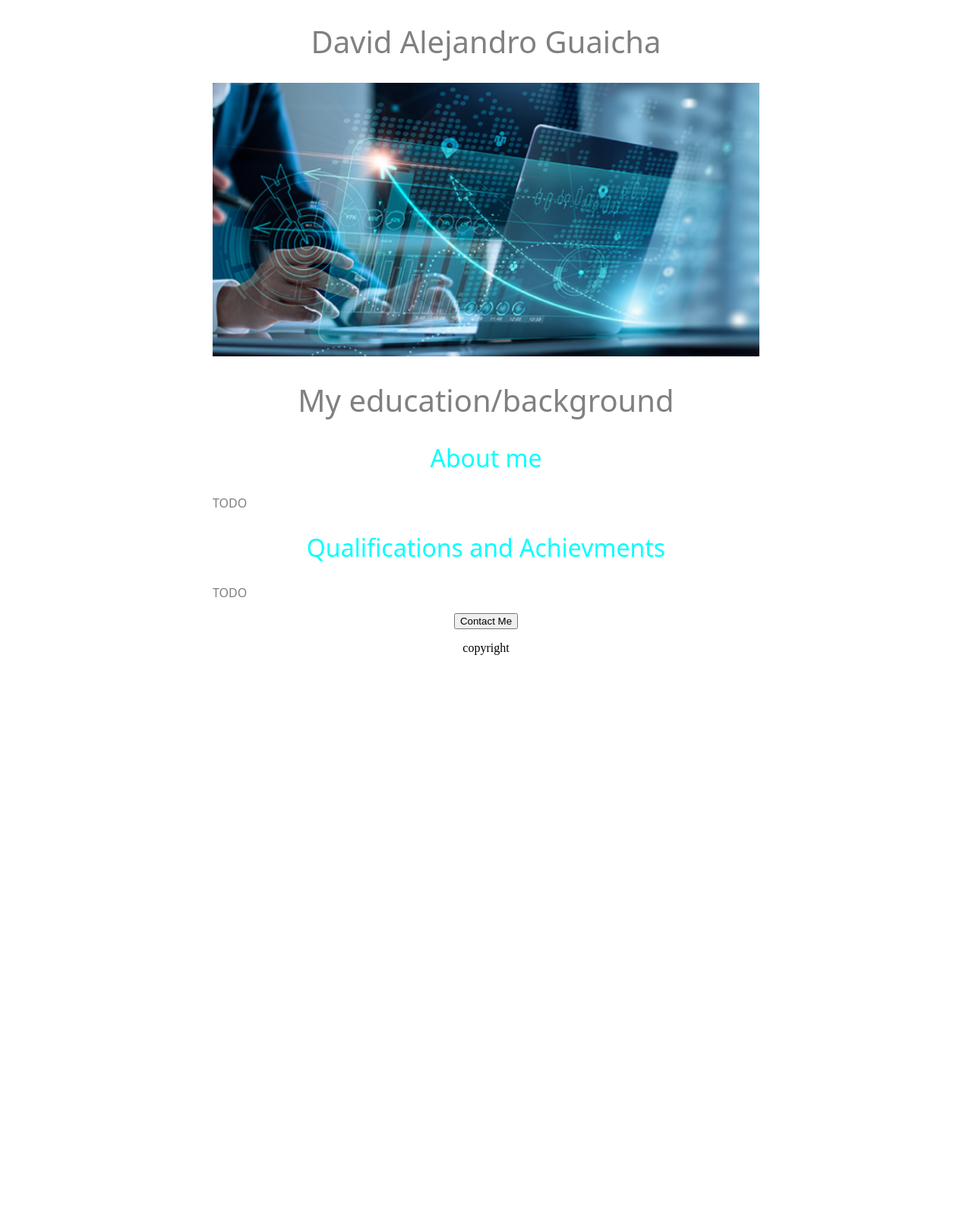
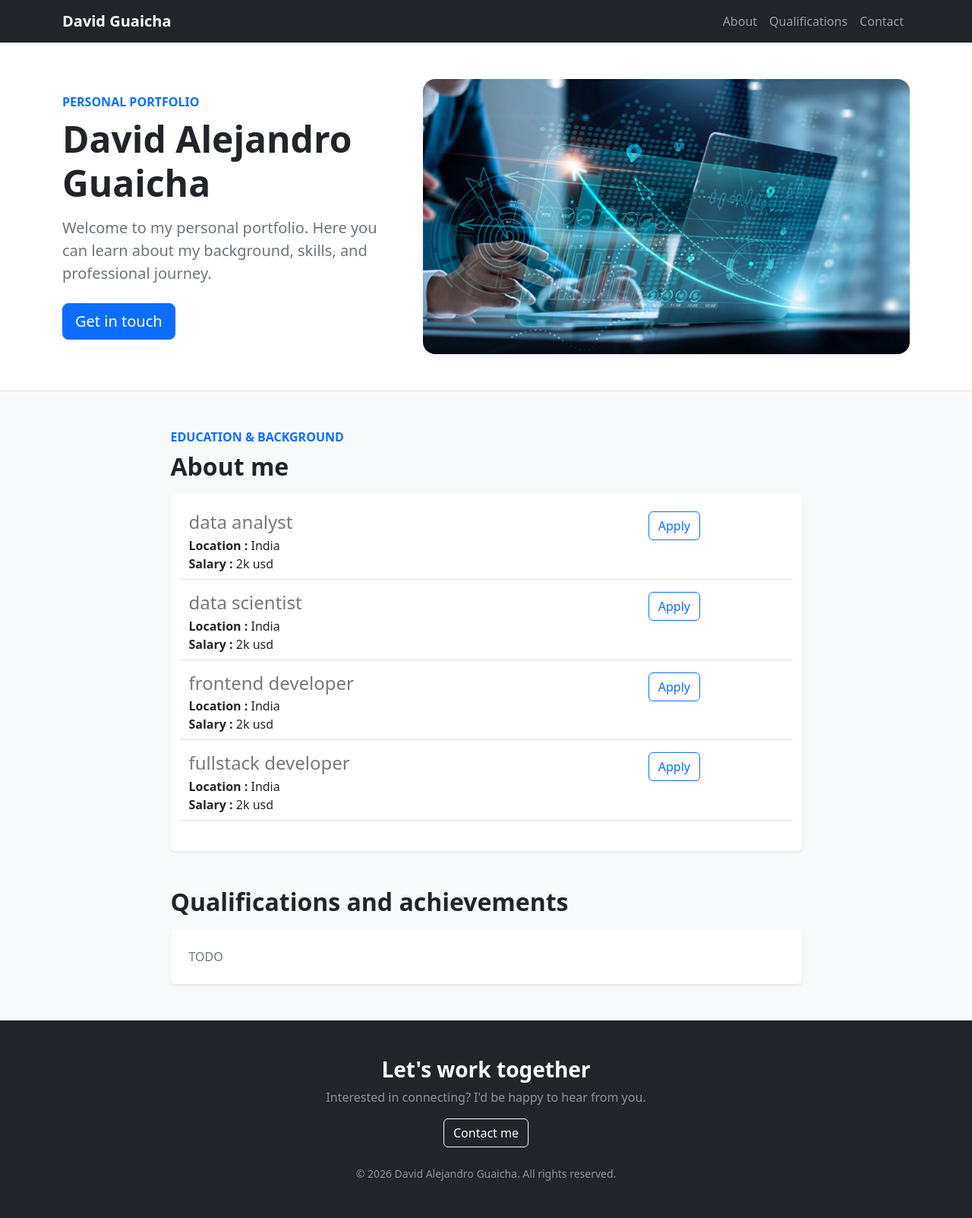
Before and after one commit to Dguaicha/python-webApp-tutorial-v2, a Flask app: page / in a window 1280 px wide. Shown: the whole page at 76% size. Before the commit the page ends 862 px from the top, so only its background shows below. Run offline with Flask 3, Linux system fonts and the light colour scheme.

Commit message:
Turned it dynamic
added dydanic data and api route

```diff
--- a/app.py
+++ b/app.py
@@ -1,11 +1,23 @@
-from flask import Flask, render_template
+from flask import Flask, jsonify, render_template
 
 app = Flask(__name__)
+
+JOBS = [
+    {"id": 1, "title": "data analyst", "location": "India", "salary": "2k usd"},
+    {"id": 2, "title": "data scientist", "location": "India", "salary": "2k usd"},
+    {"id": 3, "title": "frontend developer", "location": "India", "salary": "2k usd"},
+    {"id": 4, "title": "fullstack developer", "location": "India", "salary": "2k usd"},
+]
 
 
 @app.route("/")
 def hello_world():
-    return render_template("home.html")
+    return render_template("home.html", jobs=JOBS)
+
+
+@app.route("/api/jobs")
+def list_jobs():
+    return jsonify(JOBS)
 
 
 if __name__ == "__main__":
--- a/templates/home.html
+++ b/templates/home.html
@@ -1,56 +1,109 @@
-<!DOCTYPE html>
+<!doctype html>
 <html lang="en">
+
 <head>
-  <meta charset="UTF-8">
-  <meta name="viewport" content="width=device-width, initial-scale=1.0">
+  <meta charset="UTF-8" />
+  <meta name="viewport" content="width=device-width, initial-scale=1.0" />
   <title>My Portfolio</title>
-  <style>
-    h1 {
-      font-size: 40px;
-      font-family: system-ui, -apple-system, BlinkMacSystemFont, 'Segoe UI', Roboto, Oxygen, Ubuntu, Cantarell, 'Open Sans', 'Helvetica Neue', sans-serif;
-      font-weight: normal;
-      color: gray;
-      text-align: center;
-    }
+  <link href="https://cdn.jsdelivr.net/npm/bootstrap@5.3.8/dist/css/bootstrap.min.css" rel="stylesheet"
+    integrity="sha384-sRIl4kxILFvY47J16cr9ZwB07vP4J8+LH7qKQnuqkuIAvNWLzeN8tE5YBujZqJLB" crossorigin="anonymous" />
+</head>
 
-    #banner {
-      width: 100%;
-      height: 360px;
-      object-fit: cover;
-    }
+<body class="bg-light text-dark">
+  <nav class="navbar navbar-expand-lg navbar-dark bg-dark shadow-sm">
+    <div class="container">
+      <a class="navbar-brand fw-semibold" href="#top">David Guaicha</a>
+      <button class="navbar-toggler" type="button" data-bs-toggle="collapse" data-bs-target="#main-nav"
+        aria-controls="main-nav" aria-expanded="false" aria-label="Toggle navigation">
+        <span class="navbar-toggler-icon"></span>
+      </button>
+      <div class="collapse navbar-collapse" id="main-nav">
+        <ul class="navbar-nav ms-auto">
+          <li class="nav-item">
+            <a class="nav-link" href="#about">About</a>
+          </li>
+          <li class="nav-item">
+            <a class="nav-link" href="#qualifications">Qualifications</a>
+          </li>
+          <li class="nav-item">
+            <a class="nav-link" href="#contact">Contact</a>
+          </li>
+        </ul>
+      </div>
+    </div>
+  </nav>
 
-    h2 {
-      font-family: system-ui, -apple-system, BlinkMacSystemFont, 'Segoe UI', Roboto, Oxygen, Ubuntu, Cantarell, 'Open Sans', 'Helvetica Neue', sans-serif;
-      font-size: 32px;
-      color: aqua;
-      font-weight: normal;
-      text-align: center;
-    }
+  <main id="top">
+    <section class="bg-white border-bottom">
+      <div class="container py-5">
+        <div class="row align-items-center g-4">
+          <div class="col-lg-7 order-lg-2">
+            <img class="img-fluid rounded-4 shadow-sm w-100" src="{{ url_for('static', filename='banner.png') }}"
+              alt="Portfolio banner" />
+          </div>
+          <div class="col-lg-5 order-lg-1">
+            <p class="text-primary fw-semibold text-uppercase mb-2">
+              Personal portfolio
+            </p>
+            <h1 class="display-5 fw-bold">David Alejandro Guaicha</h1>
+            <p class="lead text-secondary mt-3">
+              Welcome to my personal portfolio. Here you can learn about my
+              background, skills, and professional journey.
+            </p>
+            <a class="btn btn-primary btn-lg mt-2" href="#contact">Get in touch</a>
+          </div>
+        </div>
+      </div>
+    </section>
 
-    .bodytext {
-      font-family: system-ui, -apple-system, BlinkMacSystemFont, 'Segoe UI', Roboto, Oxygen, Ubuntu, Cantarell, 'Open Sans', 'Helvetica Neue', sans-serif;
-      color: gray;
-    }
+    <section class="container py-5" id="about">
+      <div class="row justify-content-center">
+        <div class="col-lg-9">
+          <p class="text-primary fw-semibold text-uppercase mb-2">
+            Education &amp; background
+          </p>
+          <h2 class="fw-bold mb-3">About me</h2>
+          <div class="card border-0 shadow-sm">
+            <div class="card-body p-4">
+              <p class="mb-0 text-secondary">
+                {%for job in jobs%} {% include 'jobitem.html'%} {% endfor %}
+              </p>
+            </div>
+          </div>
+        </div>
+      </div>
+    </section>
 
-    #container {
-      max-width: 720px;
-      margin: 0 auto;
-    }
-  </style>
-</head>
-<body>
-<div id="container">
-  <h1>David Alejandro Guaicha</h1>
-  <img  id='banner' src="/static/banner.png" alt="background image" height="320">
-  <h1>My education/background</h1>
-  <h2>About me</h2>
-  <p class="bodytext">TODO</p>
-  <h2>Qualifications and Achievments</h2>
-  <p class="bodytext">TODO</p>
-  <div style="text-align: center;">
-  <button>Contact Me</button>
-  <p>copyright</p>
-  </div>
-</div>
+    <section class="container pb-5" id="qualifications">
+      <div class="row justify-content-center">
+        <div class="col-lg-9">
+          <h2 class="fw-bold mb-3">Qualifications and achievements</h2>
+          <div class="card border-0 shadow-sm">
+            <div class="card-body p-4">
+              <p class="mb-0 text-secondary">TODO</p>
+            </div>
+          </div>
+        </div>
+      </div>
+    </section>
+  </main>
+
+  <footer class="bg-dark text-white py-5" id="contact">
+    <div class="container text-center">
+      <h2 class="h3 fw-bold">Let&apos;s work together</h2>
+      <p class="text-white-50 mb-3">
+        Interested in connecting? I&apos;d be happy to hear from you.
+      </p>
+      <a class="btn btn-outline-light" href="mailto:your-email@example.com">Contact me</a>
+      <p class="small text-white-50 mt-4 mb-0">
+        &copy; 2026 David Alejandro Guaicha. All rights reserved.
+      </p>
+    </div>
+  </footer>
+
+  <script src="https://cdn.jsdelivr.net/npm/bootstrap@5.3.8/dist/js/bootstrap.bundle.min.js"
+    integrity="sha384-FKyoEForCGlyvwx9Hj09JcYn3nv7wiPVlz7YYwJrWVcXK/BmnVDxM+D2scQbITxI"
+    crossorigin="anonymous"></script>
 </body>
+
 </html>
--- /dev/null
+++ b/templates/jobitem.html
@@ -0,0 +1,19 @@
+<div class="border-bottom row" style="margin-bottom: 16px; padding-bottom:8px;">
+  <div class="col-9">
+    <h4 style="color:rgb(120,120,120); margin-bottom:4px;">
+      {{job['title']}}
+    </h4>
+    <div>
+      <b>Location :</b> {{job['location']}}
+    </div>
+    {% if 'salary' in job %}
+    <div>
+      <b>Salary :</b> {{job['salary' ]}}
+    </div>
+    {% endif %}
+  </div>
+  <div class="col-3">
+    <button type="button" class="btn btn-outline-primary">Apply</button>
+  </div>
+
+</div>
```
Also changed, not shown: templates/job.html (added, +26 -0 lines).
